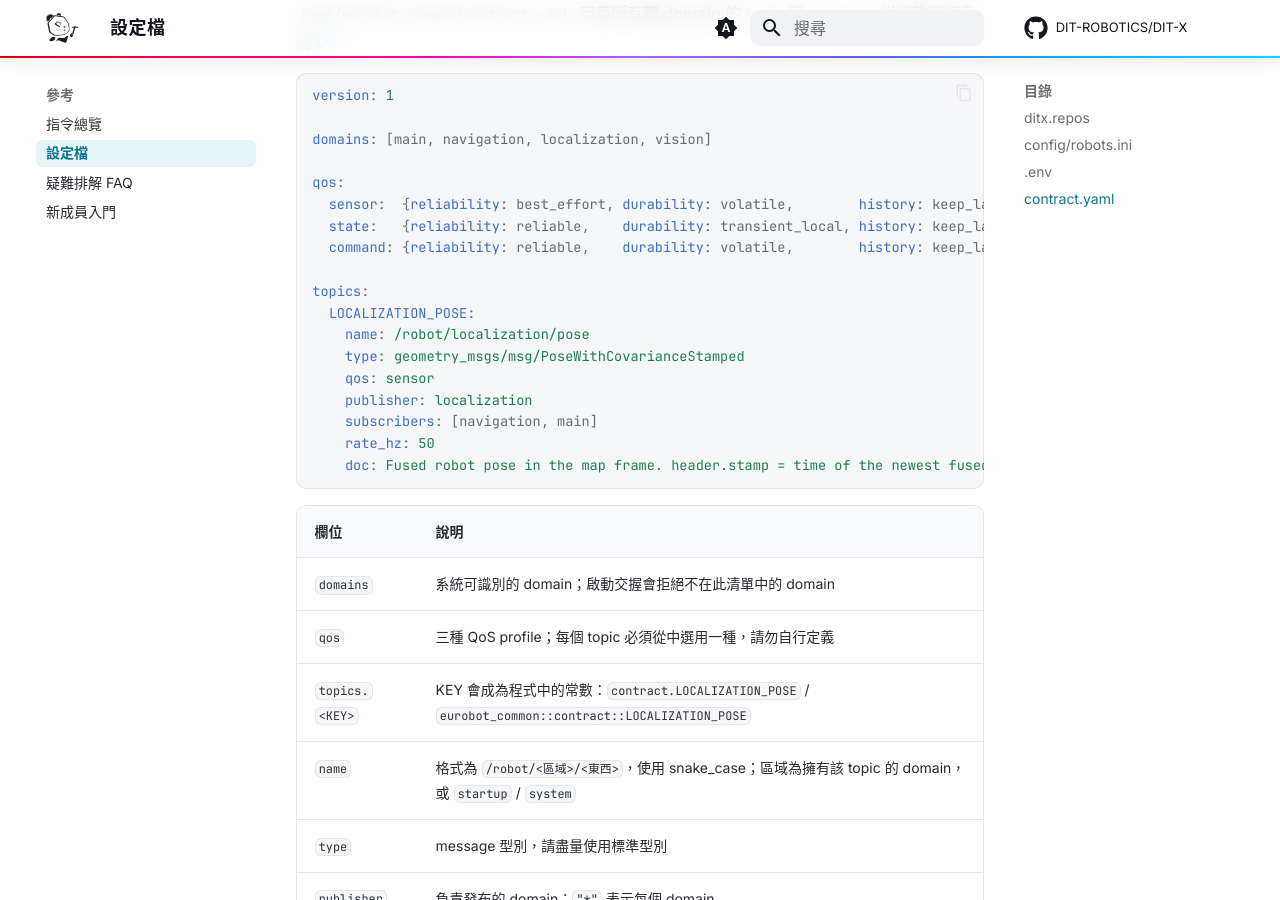
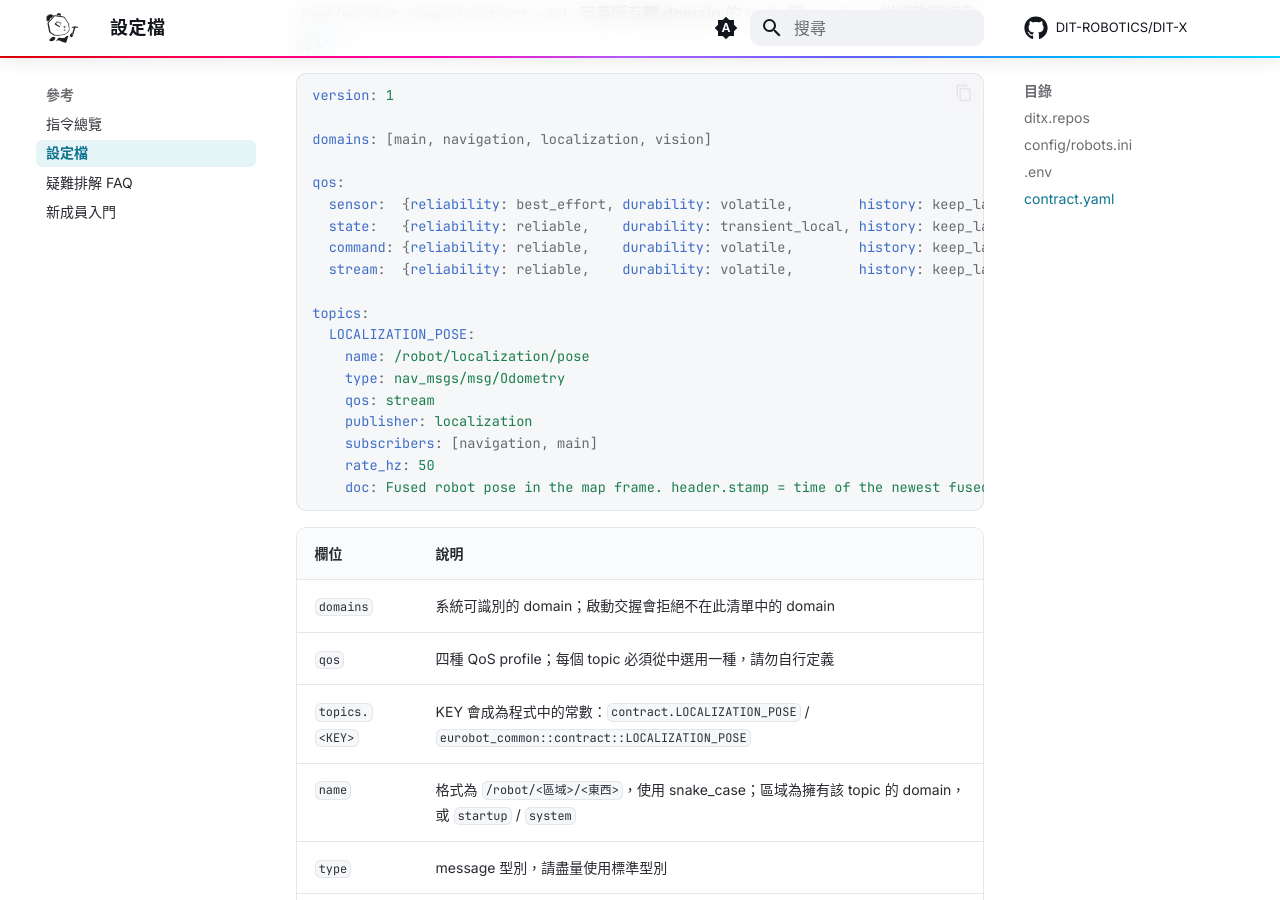
Before and after one commit to DIT-ROBOTICS/DIT-X, an MkDocs documentation site: the page built from docs/reference/config.md, in a window 1280 px wide and 900 px high, scrolled down 4257 px. Built offline with MkDocs 1.6.1 and Material for MkDocs 9.7.7, drawn with Linux system fonts in a browser that asks for light colours; comment, search, counter and statistics services are not loaded.

Commit message:
feat(contract): localization pose is nav_msgs/Odometry on the stream QoS

```diff
--- a/docs/reference/config.md
+++ b/docs/reference/config.md
@@ -118,12 +118,13 @@ qos:
   sensor:  {reliability: best_effort, durability: volatile,        history: keep_last, depth: 1}
   state:   {reliability: reliable,    durability: transient_local, history: keep_last, depth: 1}
   command: {reliability: reliable,    durability: volatile,        history: keep_last, depth: 10}
+  stream:  {reliability: reliable,    durability: volatile,        history: keep_last, depth: 10}
 
 topics:
   LOCALIZATION_POSE:
     name: /robot/localization/pose
-    type: geometry_msgs/msg/PoseWithCovarianceStamped
-    qos: sensor
+    type: nav_msgs/msg/Odometry
+    qos: stream
     publisher: localization
     subscribers: [navigation, main]
     rate_hz: 50
@@ -133,7 +134,7 @@ topics:
 | 欄位 | 說明 |
 |---|---|
 | `domains` | 系統可識別的 domain；啟動交握會拒絕不在此清單中的 domain |
-| `qos` | 三種 QoS profile；每個 topic 必須從中選用一種，請勿自行定義 |
+| `qos` | 四種 QoS profile；每個 topic 必須從中選用一種，請勿自行定義 |
 | `topics.<KEY>` | KEY 會成為程式中的常數：`contract.LOCALIZATION_POSE` / `eurobot_common::contract::LOCALIZATION_POSE` |
 | `name` | 格式為 `/robot/<區域>/<東西>`，使用 snake_case；區域為擁有該 topic 的 domain，或 `startup` / `system` |
 | `type` | message 型別，請盡量使用標準型別 |
```
Also changed, not shown: docs/contract.md (+1 -1 lines), 2 other files.
